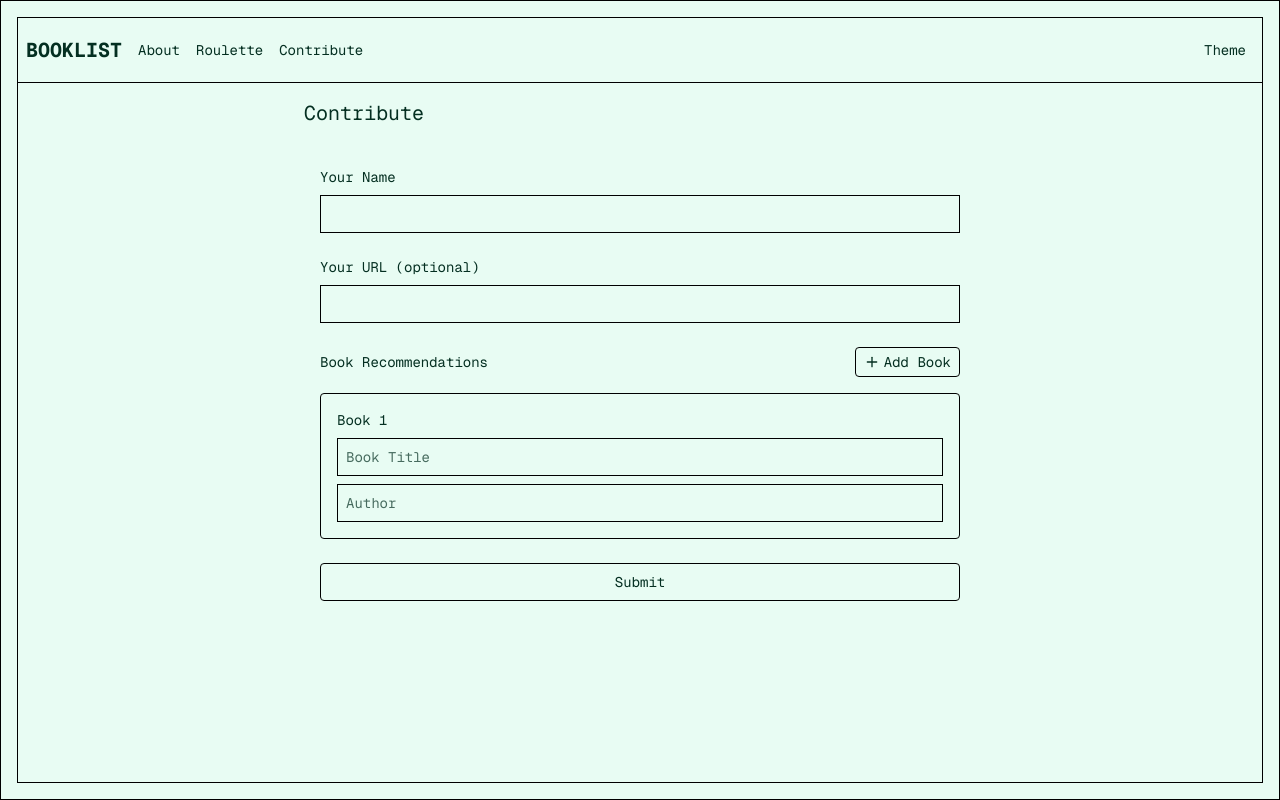
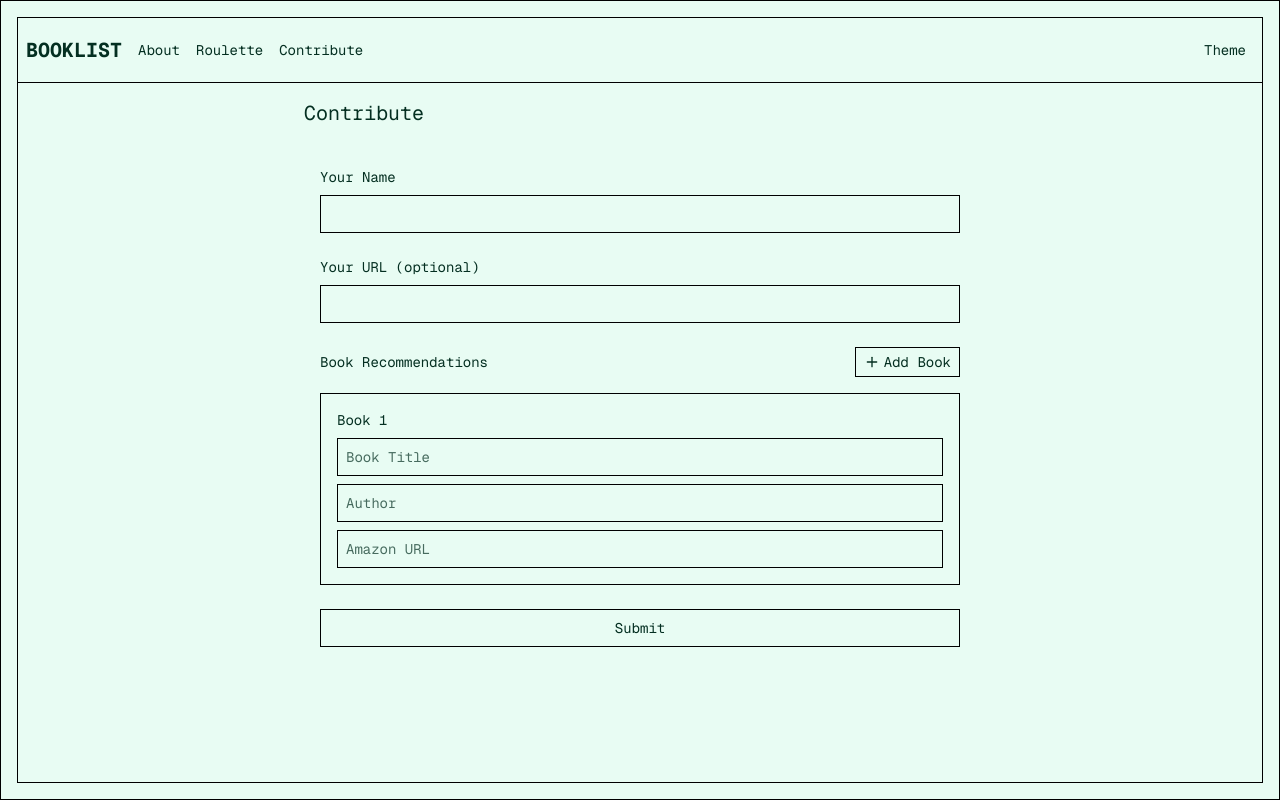
Before and after one commit to alanagoyal/booklist, a Next.js app: page /contribute in a window 1280 px wide. Built offline with nearby package versions, Linux system fonts and the light colour scheme.

Commit message:
amazon url

```diff
--- /dev/null
+++ b/app/api/amazon-url/route.ts
@@ -0,0 +1,26 @@
+import { NextResponse } from 'next/server'
+import { generateAmazonUrl } from '@/lib/book-utils'
+
+export async function GET(request: Request) {
+  try {
+    const { searchParams } = new URL(request.url)
+    const title = searchParams.get('title')
+    const author = searchParams.get('author') || ''
+
+    if (!title) {
+      return NextResponse.json(
+        { error: 'Missing title' },
+        { status: 400 }
+      )
+    }
+
+    const amazonUrl = generateAmazonUrl(title, author)
+    return NextResponse.json({ amazonUrl })
+  } catch (error) {
+    console.error('Error generating Amazon URL:', error)
+    return NextResponse.json(
+      { error: 'Failed to generate Amazon URL' },
+      { status: 500 }
+    )
+  }
+}
--- a/components/contribute.tsx
+++ b/components/contribute.tsx
@@ -1,18 +1,20 @@
 'use client'
 
-import { useState } from 'react'
-import { Plus, X } from 'lucide-react'
+import { useState, useEffect, useCallback } from 'react'
+import { Plus, X, ExternalLink, Wand2 } from 'lucide-react'
+import { useDebounce } from '@/lib/hooks/use-debounce'
 
 interface BookRecommendation {
   title: string
   author: string
+  amazonUrl?: string
 }
 
 export default function Contribute() {
   const [formData, setFormData] = useState({
     name: '',
     url: '',
-    books: [{ title: '', author: '' }] as BookRecommendation[]
+    books: [{ title: '', author: '', amazonUrl: '' }] as BookRecommendation[]
   })
   const [submitting, setSubmitting] = useState(false)
   const [submitted, setSubmitted] = useState(false)
@@ -31,7 +33,7 @@ export default function Contribute() {
       if (!response.ok) throw new Error('Submission failed')
 
       setSubmitted(true)
-      setFormData({ name: '', url: '', books: [{ title: '', author: '' }] })
+      setFormData({ name: '', url: '', books: [{ title: '', author: '', amazonUrl: '' }] })
     } catch (error) {
       console.error('Error submitting form:', error)
     } finally {
@@ -59,7 +61,7 @@ export default function Contribute() {
   const addBook = () => {
     setFormData(prev => ({
       ...prev,
-      books: [...prev.books, { title: '', author: '' }]
+      books: [...prev.books, { title: '', author: '', amazonUrl: '' }]
     }))
   }
 
@@ -79,7 +81,7 @@ export default function Contribute() {
           <p>Your submission will be reviewed and added to the database once approved.</p>
           <button
             onClick={() => setSubmitted(false)}
-            className="px-4 py-2 bg-background hover:bg-accent/50 border border-border rounded transition-colors duration-200"
+            className="px-4 py-2 bg-background hover:bg-accent/50 border border-border transition-colors duration-200"
           >
             Submit Another
           </button>
@@ -127,7 +129,7 @@ export default function Contribute() {
               <button
                 type="button"
                 onClick={addBook}
-                className="flex items-center space-x-1 px-2 py-1 text-sm bg-background hover:bg-accent/50 border border-border rounded transition-colors duration-200"
+                className="flex items-center space-x-1 px-2 py-1 text-sm bg-background hover:bg-accent/50 border border-border transition-colors duration-200"
               >
                 <Plus className="h-4 w-4" />
                 <span>Add Book</span>
@@ -135,13 +137,66 @@ export default function Contribute() {
             </div>
 
             {formData.books.map((book, index) => (
-              <div key={index} className="space-y-2 p-4 border border-border rounded">
+              <BookInput
+                key={index}
+                book={book}
+                index={index}
+                canRemove={formData.books.length > 1}
+                onRemove={removeBook}
+                onChange={handleBookChange}
+              />
+            ))}
+          </div>
+
+          <button
+            type="submit"
+            disabled={submitting}
+            className="w-full px-4 py-2 bg-background hover:bg-accent/50 border border-border transition-colors duration-200 disabled:opacity-50 disabled:cursor-not-allowed"
+          >
+            {submitting ? 'Submitting...' : 'Submit'}
+          </button>
+        </form>
+      </div>
+    </div>
+  )
+}
+
+interface BookInputProps {
+  book: BookRecommendation
+  index: number
+  canRemove: boolean
+  onRemove: (index: number) => void
+  onChange: (index: number, field: keyof BookRecommendation, value: string) => void
+}
+
+function BookInput({ book, index, canRemove, onRemove, onChange }: BookInputProps) {
+  const [loading, setLoading] = useState(false)
+
+  const generateAmazonUrl = async () => {
+    setLoading(true)
+    try {
+      const response = await fetch(
+        `/api/amazon-url?title=${encodeURIComponent(book.title)}${book.author ? `&author=${encodeURIComponent(book.author)}` : ''}`
+      )
+      if (response.ok) {
+        const data = await response.json()
+        onChange(index, 'amazonUrl', data.amazonUrl)
+      }
+    } catch (error) {
+      console.error('Error fetching Amazon URL:', error)
+    } finally {
+      setLoading(false)
+    }
+  }
+
+  return (
+    <div className="space-y-2 p-4 border border-border">
       <div className="flex justify-between">
         <span className="text-sm text-text/70">Book {index + 1}</span>
-                  {formData.books.length > 1 && (
+        {canRemove && (
           <button
             type="button"
-                      onClick={() => removeBook(index)}
+            onClick={() => onRemove(index)}
             className="text-text/70 hover:text-text transition-colors duration-200"
           >
             <X className="h-4 w-4" />
@@ -155,7 +210,7 @@ export default function Contribute() {
           placeholder="Book Title"
           required
           value={book.title}
-                    onChange={(e) => handleBookChange(index, 'title', e.target.value)}
+          onChange={(e) => onChange(index, 'title', e.target.value)}
           className="w-full bg-background text-text border-border border p-2 font-base selection:bg-main selection:text-mtext"
         />
         <input
@@ -163,22 +218,45 @@ export default function Contribute() {
           placeholder="Author"
           required
           value={book.author}
-                    onChange={(e) => handleBookChange(index, 'author', e.target.value)}
+          onChange={(e) => onChange(index, 'author', e.target.value)}
           className="w-full bg-background text-text border-border border p-2 font-base selection:bg-main selection:text-mtext"
         />
+
+        <div className="relative">
+          <input
+            type="url"
+            placeholder="Amazon URL"
+            value={loading ? 'Generating link...' : book.amazonUrl || ''}
+            onChange={(e) => onChange(index, 'amazonUrl', e.target.value)}
+            className={`w-full bg-background text-text border-border border p-2 ${book.amazonUrl ? 'pr-24' : 'pr-28'} font-base selection:bg-main selection:text-mtext ${loading ? 'text-text/70' : ''}`}
+          />
+          <div className="absolute right-0 top-0 h-full flex items-center px-2">
+            {!loading && (
+              <>
+                {!book.amazonUrl && book.title && book.author ? (
+                  <button
+                    type="button"
+                    onClick={generateAmazonUrl}
+                    className="text-text/70 hover:text-text transition-colors duration-200 flex items-center space-x-1"
+                  >
+                    <Wand2 className="h-3 w-3" />
+                    <span className="text-sm">Generate</span>
+                  </button>
+                ) : book.amazonUrl ? (
+                  <a
+                    href={book.amazonUrl}
+                    target="_blank"
+                    rel="noopener noreferrer"
+                    className="border border-border hover:border-text/70 rounded px-3 py-1 text-text/70 hover:text-text transition-all duration-200 flex items-center space-x-1"
+                  >
+                    <span className="text-sm">View</span>
+                    <ExternalLink className="h-3 w-3" />
+                  </a>
+                ) : null}
+              </>
+            )}
           </div>
         </div>
-            ))}
-          </div>
-
-          <button
-            type="submit"
-            disabled={submitting}
-            className="w-full px-4 py-2 bg-background hover:bg-accent/50 border border-border rounded transition-colors duration-200 disabled:opacity-50 disabled:cursor-not-allowed"
-          >
-            {submitting ? 'Submitting...' : 'Submit'}
-          </button>
-        </form>
       </div>
     </div>
   )
--- /dev/null
+++ b/lib/hooks/use-debounce.ts
@@ -0,0 +1,17 @@
+import { useEffect, useState } from 'react'
+
+export function useDebounce<T>(value: T, delay: number): T {
+  const [debouncedValue, setDebouncedValue] = useState<T>(value)
+
+  useEffect(() => {
+    const handler = setTimeout(() => {
+      setDebouncedValue(value)
+    }, delay)
+
+    return () => {
+      clearTimeout(handler)
+    }
+  }, [value, delay])
+
+  return debouncedValue
+}
```
Lines whose indentation alone changed are shown as unchanged.
